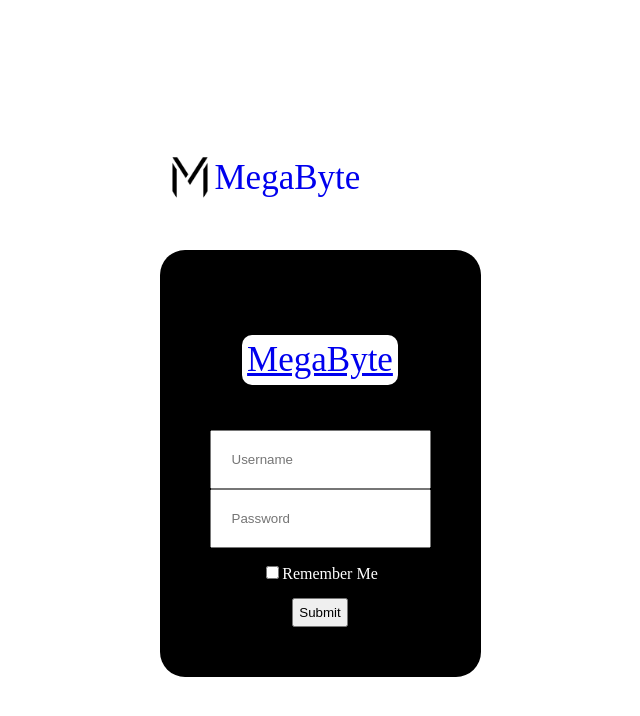
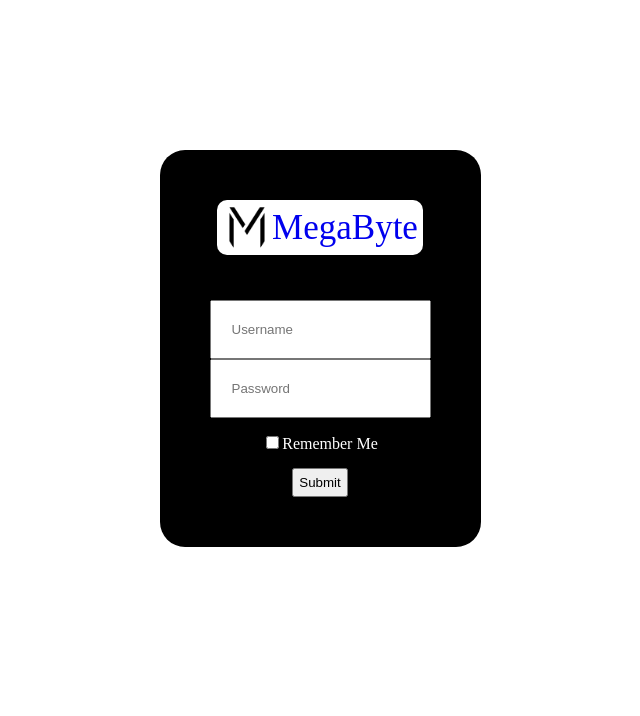
Before and after one commit to saphal-upreti/MegaByte, a Django app: page /login in a window 1280 px wide. Shown: the top 716 px of the page, without its empty margins (320-960 px from the left). Run offline with Django 4.2, Linux system fonts and the light colour scheme.

Commit message:
Update login.html

```diff
--- a/template/login.html
+++ b/template/login.html
@@ -22,15 +22,12 @@
         <form id="form" method="post" onsubmit="return login()" action="/login" data-netlify="true">
             {% csrf_token %}
             <div class="elements">
-                <a class="navbar-brand" id="name" href="/">
+                <div class="content">
+                    <a class="navbar-brand" id="name" href="/">
                       {% load static %}
                       <img src="{% static 'logo.png' %}" alt="" width="50" height="45" class="d-inline-block align-text-top" id="logo">
                       MegaByte
                  </a>
-                <div class="content">
-                    <a href="/">
-                        <p id="name">MegaByte</p>
-                    </a>
                     <div class="form-floating mb-3">
 
                         <input type="text" class="form-control" name="username" placeholder="Username" id="username">
```
